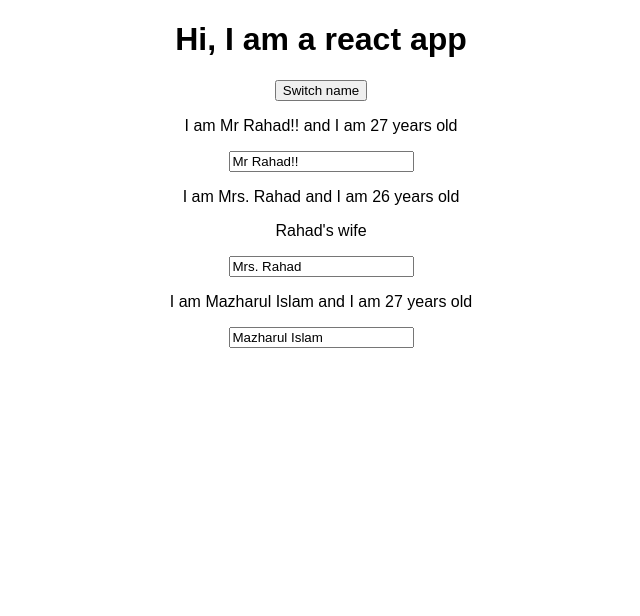
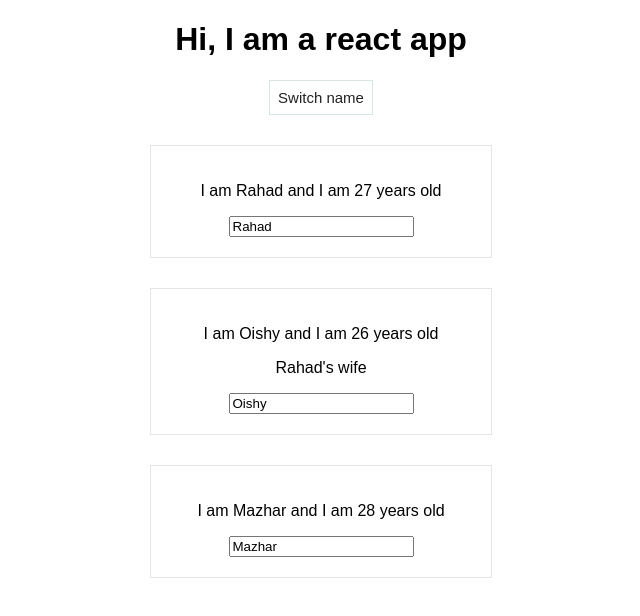
Before and after one commit to rahaduzzaman/react-udemy, a React (Create React App) app: page / in a window 1280 px wide. Both pictures are taken after a click on the button "Switch name". Shown: the top 616 px of the page, without its empty margins (319-959 px from the left). Built offline with nearby package versions, Linux system fonts and the light colour scheme.

Commit message:
apply styles & conditionals - (if condition)

```diff
--- a/src/App.js
+++ b/src/App.js
@@ -8,7 +8,15 @@ class App extends Component {
       {name: 'Rahad', age: 27},
       {name: 'Oishy', age: 26},
       {name: 'Mazhar', age: 28}
-    ]
+    ],
+    showPerson : false
+  }
+
+  personToggleHandler = () => {
+    const doesShow = this.state.showPerson;
+    this.setState( {
+      showPerson : !doesShow
+    } );
   }
 
   switchNameHandler = (newName) => {
@@ -32,10 +40,20 @@ class App extends Component {
   }
 
   render() {
-    return (
-      <div className="App">
-        <h1>Hi, I am a react app</h1>
-        <button onClick={() => this.switchNameHandler('Mr Rahad!!')}>Switch name</button>
+
+    const btnStyle = {
+      background : 'white',
+      color : '#222',
+      padding : '8px',
+      border : '1px solid #d5e6e5',
+      fontSize : '15px'
+    }
+
+    let persons = null;
+
+    if(this.state.showPerson) {
+      persons = (
+        <div>
           <Person
             name={this.state.persons[0].name}
             age={this.state.persons[0].age}>
@@ -51,6 +69,15 @@ class App extends Component {
             age={this.state.persons[2].age}>
           </Person>
         </div>
+      )
+    }
+
+    return (
+      <div className="App">
+        <h1>Hi, I am a react app</h1>
+        <button style={btnStyle} onClick={this.personToggleHandler}>Switch name</button>
+        {persons}
+      </div>
     );
   }
 }
--- /dev/null
+++ b/src/Person/Person.css
@@ -0,0 +1,7 @@
+
+.person-block {
+    width: 300px;
+    margin: 30px auto;
+    border: 1px solid #e5e5e5;
+    padding: 20px;
+}
--- a/src/Person/Person.js
+++ b/src/Person/Person.js
@@ -1,8 +1,9 @@
 import React from 'react';
+import './Person.css';
 
 const person = (props) => {
     return (
-        <div>
+        <div className="person-block">
             <p onClick={props.click}>I am {props.name} and I am {props.age} years old</p>
             <p>{props.children}</p>
             <input type="text" onChange={props.change} value={props.name} />
```
Lines whose indentation alone changed are shown as unchanged.
